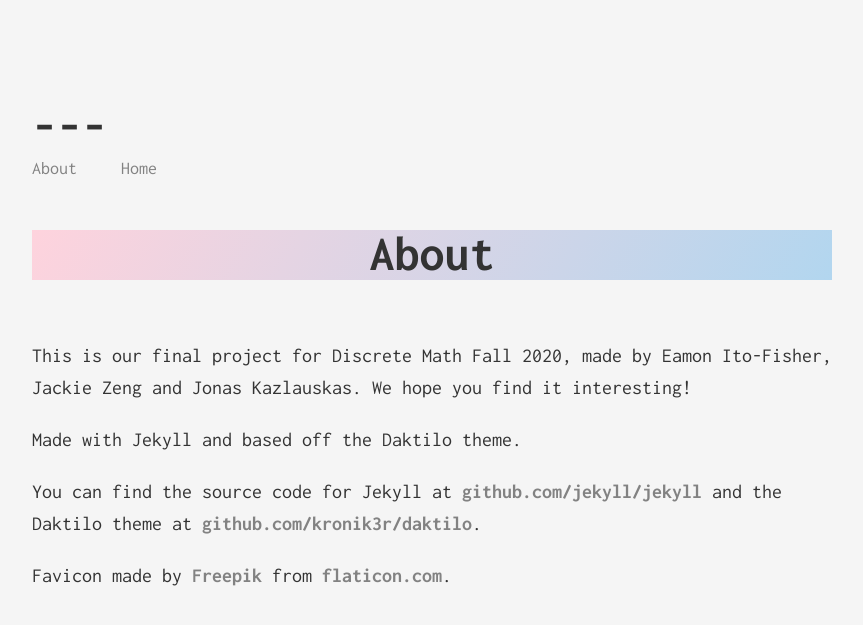
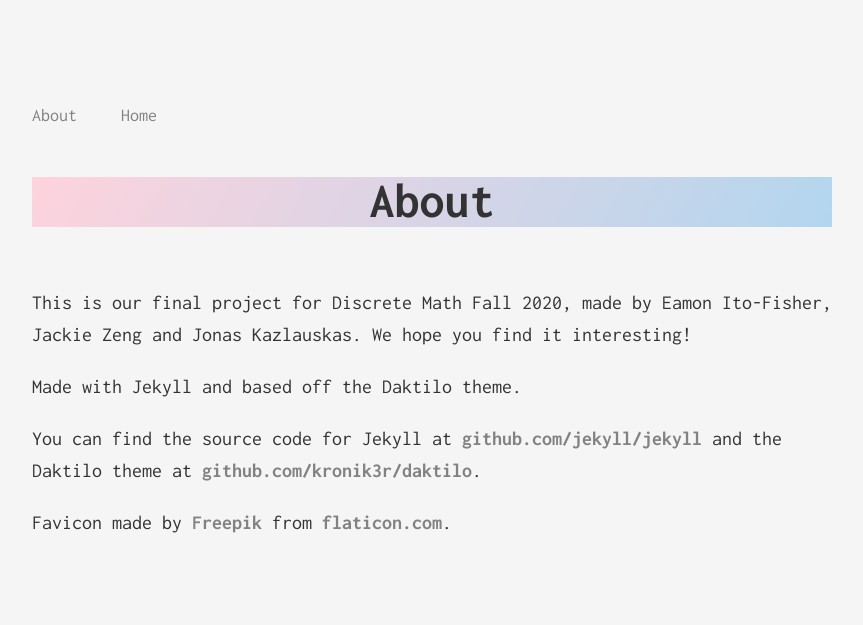
Before and after one commit to liloheinrich/testsite, a Jekyll site: the page built from about.md, in a window 1280 px wide. Shown: the top 625 px of the page, without its empty margins (208-1071 px from the left). Built offline with Jekyll 4.4.1, drawn with Linux system fonts in a browser that asks for light colours; nearby versions of some CDN libraries.

Commit message:
start personalizing?

```diff
--- a/_includes/header.html
+++ b/_includes/header.html
@@ -1,6 +1,8 @@
 <header class="header">
     <div class="navigation">
-        <a href="{{ '/' | prepend: site.baseurl }}" class="logo">---</a>
+        <!-- <a href="{{ '/' | prepend: site.baseurl }}" class="logo">
+            siteheaderplaceholder
+        </a> -->
 
         <ul class="menu">
             <li class="menu__entry"><a class="hover_link" href="{{ '/about' | prepend: site.baseurl }}">About</a></li>
```
